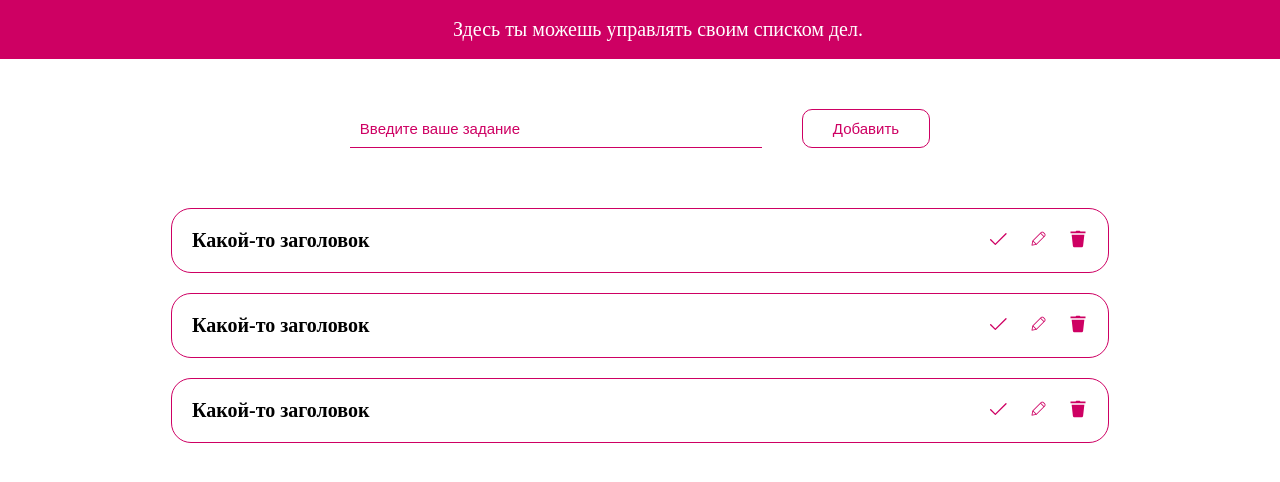
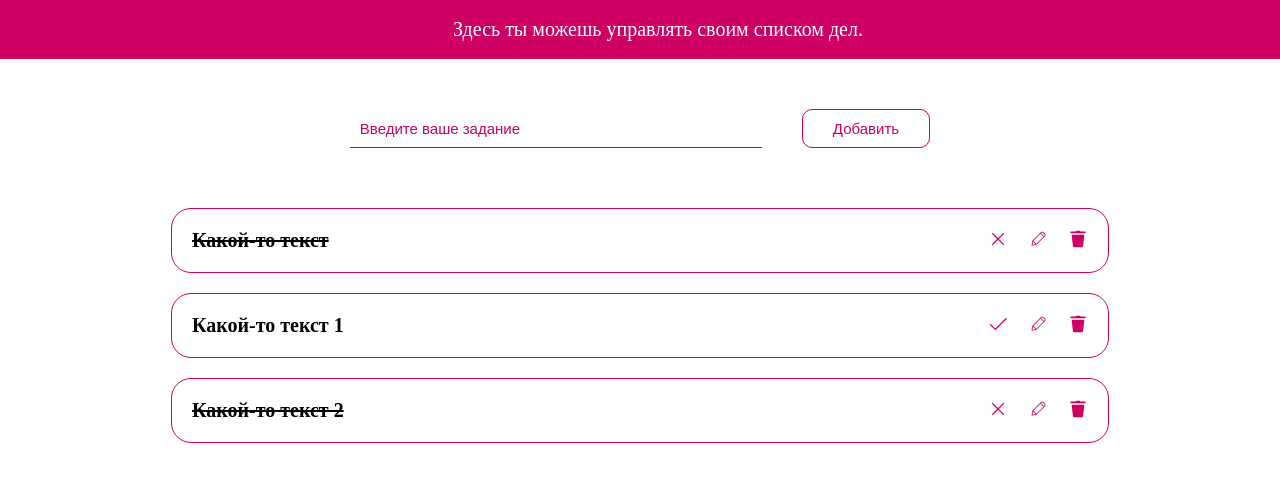
Before and after one commit to MariaMantusova/todos, a React (Create React App) app: page / in a window 1280 px wide. Shown: the top 482 px of the page. Built offline with nearby package versions, Linux system fonts and the light colour scheme.

Commit message:
Feat: add functions for todo

```diff
--- a/src/components/IconsList/IconsList.css
+++ b/src/components/IconsList/IconsList.css
@@ -9,10 +9,15 @@
 .icon {
     width: 20px;
     height: 20px;
+    cursor: pointer;
 }
 
 .icon-done {
     background-image: url("../../images/done-icon.svg");
+}
+
+.icon-not-done {
+    background-image: url("../../images/not-done-icon.png");
 }
 
 .icon-change {
--- a/src/components/IconsList/IconsList.tsx
+++ b/src/components/IconsList/IconsList.tsx
@@ -1,12 +1,14 @@
 import React from 'react';
 import "./IconsList.css";
+import {IPropsIconsList} from "../../interfaces/interfacesForProps";
 
-function IconsList() {
+function IconsList(props: IPropsIconsList) {
     return (
         <ul className="icons">
-            <li className="icon icon-done"></li>
+            <li className={`icon ${!props.completed ? "icon-done" : "icon-not-done"}`}
+                onClick={props.onCompleteChange}></li>
             <li className="icon icon-change"></li>
-            <li className="icon icon-delete"></li>
+            <li className="icon icon-delete" onClick={props.onDelete}></li>
         </ul>
     );
 }
--- a/src/components/Todo/Todo.css
+++ b/src/components/Todo/Todo.css
@@ -13,3 +13,7 @@
     font-size: 20px;
     margin: 0;
 }
+
+.todo__title_completed {
+    text-decoration: line-through;
+}
--- a/src/components/Todo/Todo.tsx
+++ b/src/components/Todo/Todo.tsx
@@ -1,12 +1,25 @@
 import React from 'react';
 import "./Todo.css";
 import IconsList from "../IconsList/IconsList";
+import {IPropsTodo} from "../../interfaces/interfacesForProps";
+import {useAppDispatch} from "../../hook";
+import {removeTodo, toggleComplete } from '../../store/todoSlice';
 
-function Todo() {
+function Todo(props: IPropsTodo) {
+    const dispatch = useAppDispatch();
+
+    function handleCompleteTodo() {
+        dispatch(toggleComplete(props.id))
+    }
+
+    function handleRemoveTodo() {
+        dispatch(removeTodo(props.id))
+    }
+
     return (
         <li className="todo">
-            <h2 className="todo__title">Какой-то заголовок</h2>
-            <IconsList/>
+            <h2 className={`todo__title ${props.completed && "todo__title_completed"}`}>{props.title}</h2>
+            <IconsList onCompleteChange={handleCompleteTodo} onDelete={handleRemoveTodo} completed={props.completed}/>
         </li>
     );
 }
--- a/src/components/TodoList/TodoList.tsx
+++ b/src/components/TodoList/TodoList.tsx
@@ -5,9 +5,9 @@ import Todo from "../Todo/Todo";
 function TodoList() {
     return (
         <ul className="todo-list">
-            <Todo/>
-            <Todo/>
-            <Todo/>
+            <Todo completed={true} id="43423" title="Какой-то текст"/>
+            <Todo  completed={false} id="54" title="Какой-то текст 1"/>
+            <Todo  completed={true} id="7685940" title="Какой-то текст 2"/>
         </ul>
     );
 }
--- a/src/store/todoSlice.ts
+++ b/src/store/todoSlice.ts
@@ -1,5 +1,4 @@
 import {createSlice, PayloadAction} from "@reduxjs/toolkit";
-import {Todo} from "../interfaces/mainInterfaces";
 import {TodosState} from "../types/mainTypes";
 
 const initialState:TodosState = {
```
Also changed, not shown: src/interfaces/interfacesForProps.ts (+10 -2 lines), src/images/not-done-icon.png (added).
